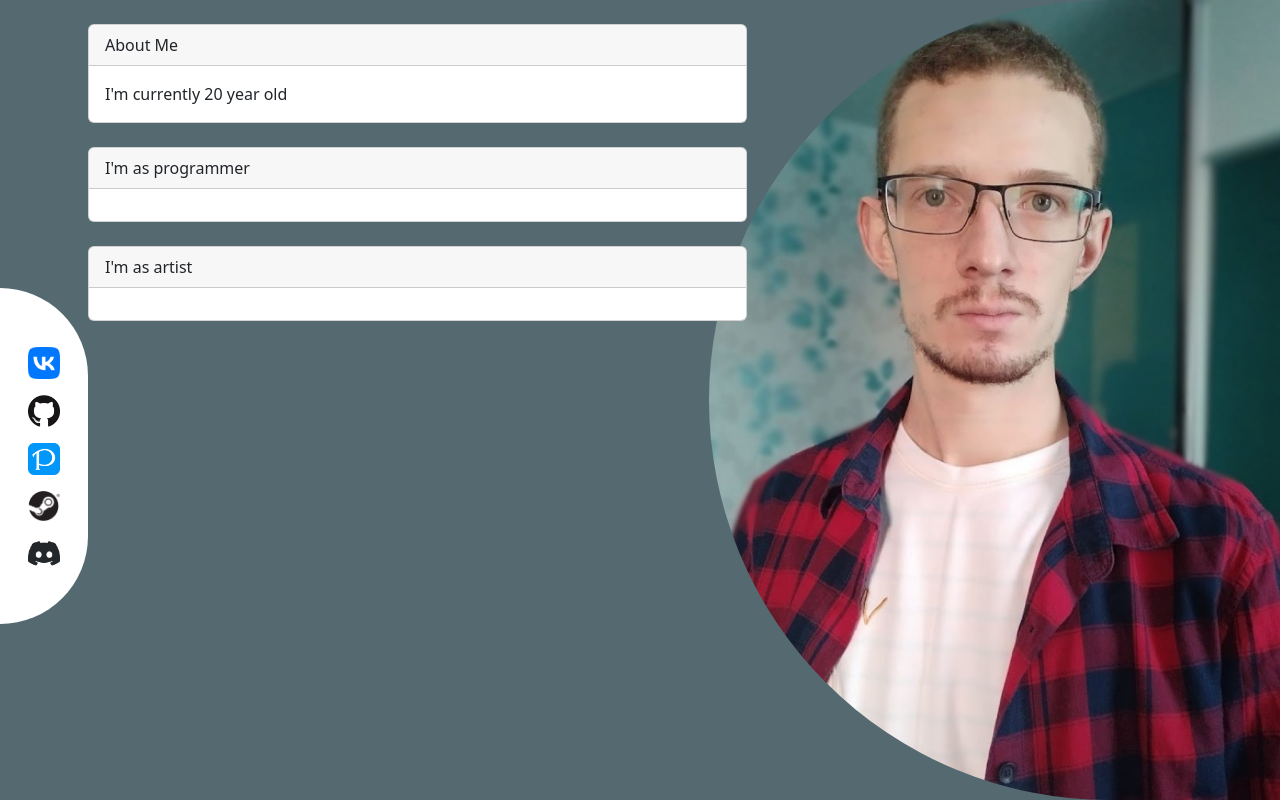
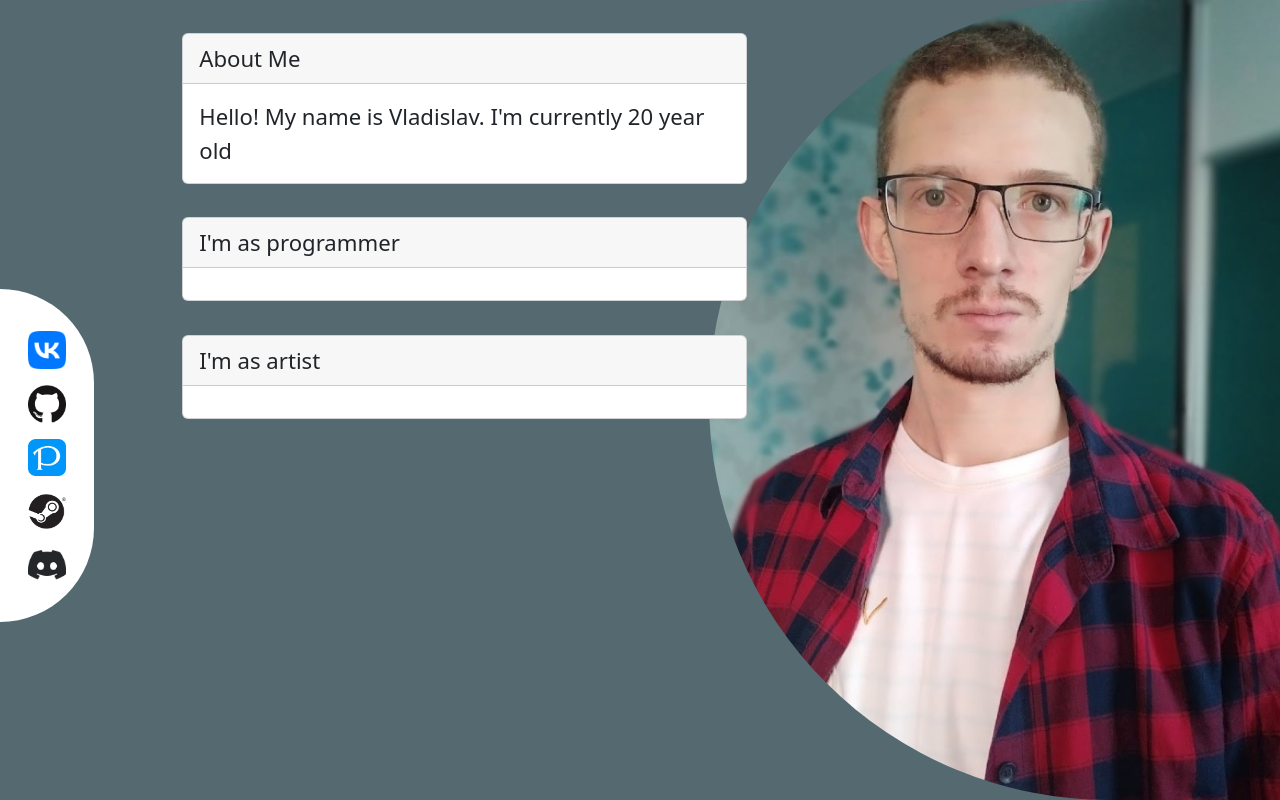
Before and after one commit to CruzedV/CruzedV.github.io, a website: page index.html in a window 1280 px wide. Drawn offline with nearby package versions, Linux system fonts and the light colour scheme.

Commit message:
Some adjustments to paddings, margins and widths

```diff
--- a/css/style.scss
+++ b/css/style.scss
@@ -22,7 +22,7 @@ $theme-colors: (
   "danger":     $danger,
   "light":      $secondary,
   "dark":       $primary,
-);
+) !default;
 
 // EXTENDABLE CLASSES
 $circle-size: 100vh;
@@ -36,7 +36,7 @@ $circle-size: 100vh;
 
 // FUNCTIONS
 @function calcFluidFontSize($f-min, $f-max, $v-min, $v-max, $units: px) {
-  $k: ($f-max - $f-min)/($v-max - $v-min);
+  $k: calc(($f-max - $f-min)/($v-max - $v-min));
   $b: $f-min - $k * $v-min;
 
   $b: $b + $units;
@@ -47,8 +47,9 @@ $circle-size: 100vh;
 // CODE
 body {
   background-color: $primary;
-  font-size: calcFluidFontSize(1, 5, 30 , 160, rem);
+  font-size: calcFluidFontSize(1, 2 , 30 , 160, rem);
 }
+
 // CIRCLE
 circle-frame {
   @extend %circle;
@@ -60,10 +61,11 @@ circle-frame {
 };
 
 //NAVBAR
-$nav-size: 7em;
+$nav-size: 5em;
 nav {
   float: left;
   margin-top: calc(50vh - $nav-size);
+  margin-right: 4em;
   // width: calc($nav-size / 1.3);
   height: $nav-size*3;
   background-color: $secondary;
@@ -71,11 +73,11 @@ nav {
   border-bottom-right-radius: $nav-size*2;
   div {
     ul {
-      margin-top: calc($nav-size/2.2);
+      margin-top: calc($nav-size/3.3);
       li {
         a {
           img {
-            width: 2em;
+            width: 1.7em;
           };
         };
       };
@@ -89,8 +91,8 @@ div {
   .card-column {
     card {
       max-width: $card-size*2;
-      margin-left: 15vh;
-      div{
+      margin-left: 10vh;
+      div {
         .card{
           background-color: $primary;
           div {
@@ -100,9 +102,9 @@ div {
           };
           div {
             .card-body {
+              background-color: $warning;
               p {
                 // CSS FOR CARD TEXT
-
               };
             };
           };
--- a/index.html
+++ b/index.html
@@ -69,7 +69,7 @@
                   if (Date(now_ymd.getMonth(), now_ymd.getDay()) < Date(birthdate_ymd.getMonth(), birthdate_ymd.getDay())) {
                     age--
                   }
-                  document.write(`I'm currently ${age} year old`)
+                  document.write(`Hello! My name is Vladislav. I'm currently ${age} year old`)
                 </script>
               </p>
             </div>
```
Also changed, not shown: css/index.css, 1 other file.
